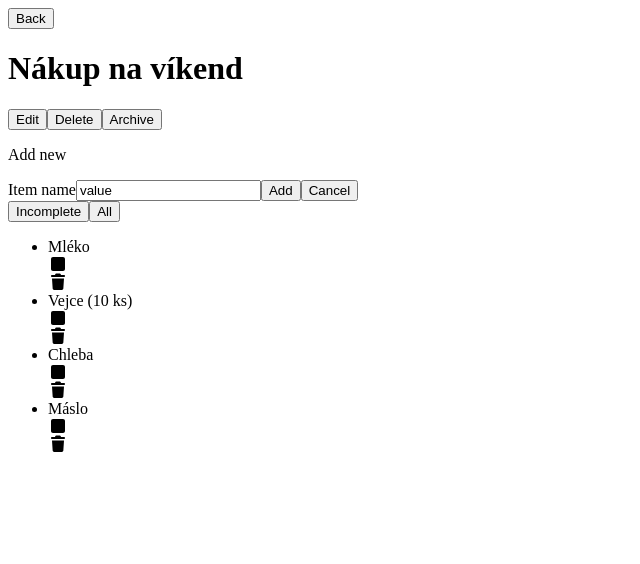
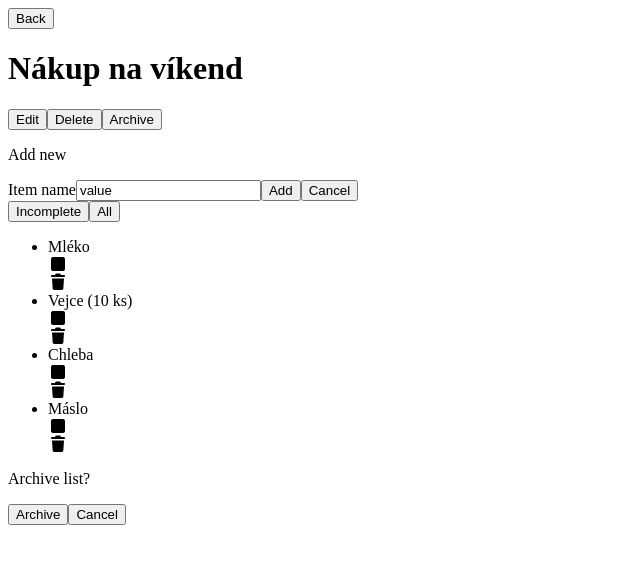
Before and after one commit to savcukova/shoppingList, a React (Vite) app: page / in a window 1280 px wide. Shown: the top 564 px of the page, without its empty margins (0-640 px from the left). Built offline with nearby package versions, Linux system fonts and the light colour scheme.

Commit message:
Confirmation dialog implemented

```diff
--- a/src/components/ConfirmationDialog.jsx
+++ b/src/components/ConfirmationDialog.jsx
@@ -1,6 +1,18 @@
-// modal pro potvrzeni smazani/archivace
-function ConfirmationDialog() {
-  return <div></div>;
+function ConfirmationDialog({ open, actionType, onConfirm, onCancel }) {
+  const title = actionType === "delete" ? "Delete list?" : "Archive list?";
+  const confirmText = actionType === "delete" ? "Delete" : "Archive";
+
+  if (!open) {
+    return null;
+  }
+
+  return (
+    <div>
+      <p>{title}</p>
+      <button onClick={onConfirm}>{confirmText}</button>
+      <button onClick={onCancel}>Cancel</button>
+    </div>
+  );
 }
 
 export default ConfirmationDialog;
--- a/src/routes/ListDetailPage.jsx
+++ b/src/routes/ListDetailPage.jsx
@@ -45,7 +45,16 @@ function ListDetailPage() {
           onDeleteItem={() => console.log("Delete item")}
         />
       </div>
-      <ConfirmationDialog />
+      <ConfirmationDialog
+        open={true}
+        actionType="archive"
+        onConfirm={() => {
+          console.log("confirmed");
+        }}
+        onCancel={() => {
+          console.log("cancelled");
+        }}
+      />
     </div>
   );
 }
```
